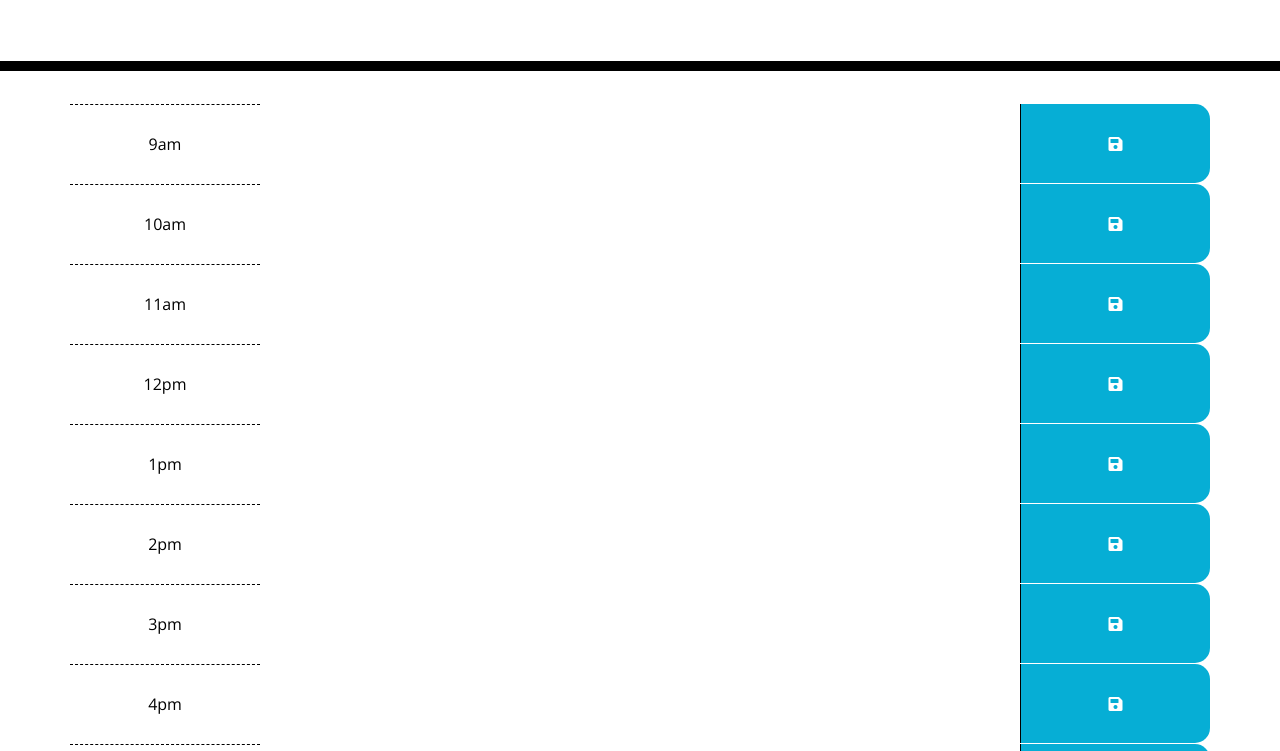
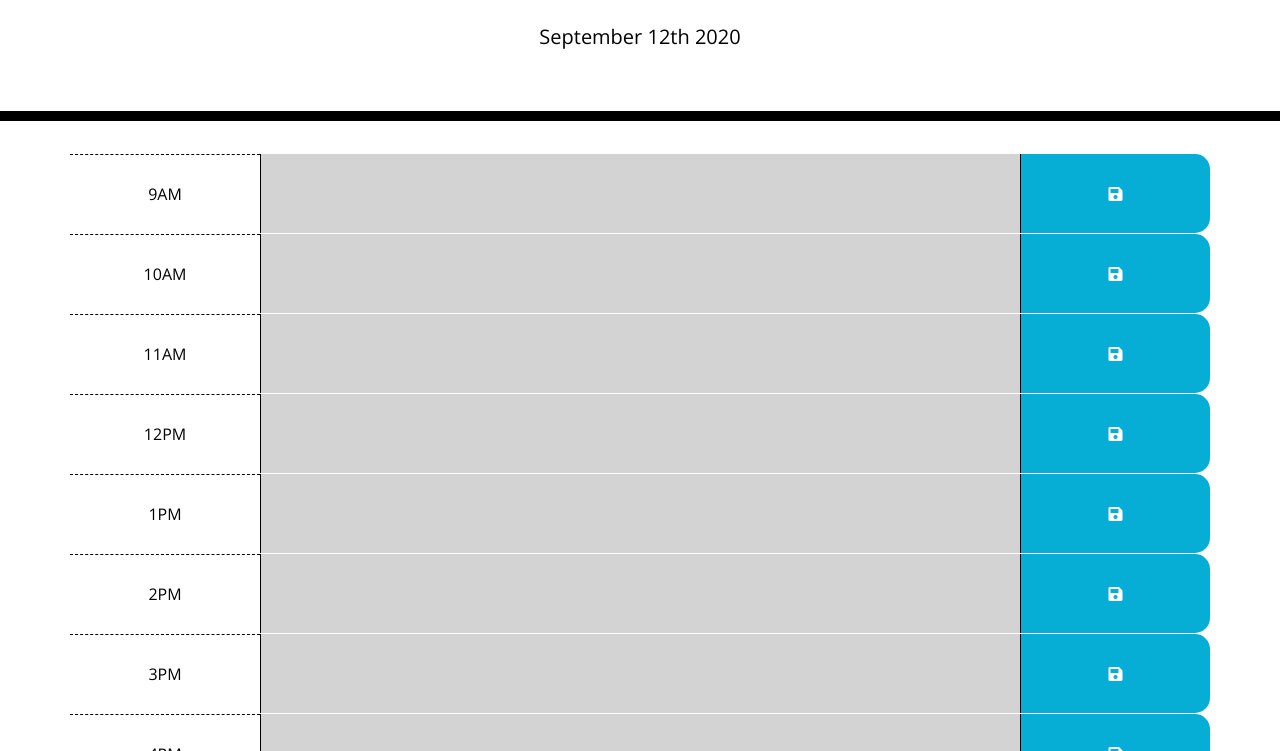
Before and after one commit to noriyuki-ishii-820/dayPlanner, a plain HTML site: page index.html in a window 1280 px wide. Shown: the part 201-952 px from the top of the page. Drawn offline with nearby package versions, Linux system fonts and the light colour scheme.

Commit message:
localStorage codes done

```diff
--- a/index.html
+++ b/index.html
@@ -29,6 +29,62 @@
       <p id="currentDay" class="lead"></p>
     </header>
     <div class="container">
+        <div class="row" id="9AM"> <!-- 9AM-->
+              <div class="col-2 hour">9AM</div>
+              <div class="col-8 textarea"><input type="text" class="textBox"></input></div>
+              <div class="col-2 saveBtn"><i class="fas fa-save fa-vc"></i></div>
+        </div>
+
+        <div class="row" id="10AM"> <!-- 10AM-->
+          <div class="col-2 hour">10AM</div>
+          <div class="col-8 textarea"><input type="text" class="textBox"></input></div>
+          <div class="col-2 saveBtn"><i class="fas fa-save fa-vc"></i></div>
+        </div>
+
+        <div class="row" id="11AM"> <!-- 11AM-->
+          <div class="col-2 hour">11AM</div>
+          <div class="col-8 textarea"><input type="text" class="textBox"></input></div>
+          <div class="col-2 saveBtn"><i class="fas fa-save fa-vc"></i></div>
+        </div>
+
+        <div class="row" id="12PM"> <!-- 12PM-->
+          <div class="col-2 hour">12PM</div>
+          <div class="col-8 textarea"><input type="text" class="textBox"></input></div>
+          <div class="col-2 saveBtn"><i class="fas fa-save fa-vc"></i></div>
+        </div>
+
+        <div class="row" id="13PM"> <!-- 1PM-->
+          <div class="col-2 hour">1PM</div>
+          <div class="col-8 textarea"><input type="text" class="col-8 textBox"></input></div>
+          <div class="col-2 saveBtn"><i class="fas fa-save fa-vc"></i></div>
+        </div>
+
+        <div class="row" id="14PM"> <!--2PM-->
+          <div class="col-2 hour">2PM</div>
+          <div class="col-8 textarea"><input type="text" class="textBox"></input></div>
+          <div class="col-2 saveBtn"><i class="fas fa-save fa-vc"></i></div>
+        </div>
+
+        <div class="row" id="15PM"> <!--3PM-->
+          <div class="col-2 hour">3PM</div>
+          <div class="col-8 textarea"><input type="text" class="textBox"></input></div>
+          <div class="col-2 saveBtn"><i class="fas fa-save fa-vc"></i></div>
+        </div>
+
+
+        <div class="row" id="16PM"> <!--4PM-->
+          <div class="col-2 hour">4PM</div>
+          <div class="col-8 textarea"><input type="text" class="textBox"></input></div>
+          <div class="col-2 saveBtn"><i class="fas fa-save fa-vc"></i></div>
+        </div>
+
+        <div class="row" id="17PM"> <!--5PM-->
+          <div class="col-2 hour" id="lastHourBox">5PM</div>
+          <div class="col-8 textarea"><input type="text" class="textBox"></input></div>
+          <div class="col-2 saveBtn"><i class="fas fa-save fa-vc"></i></div>
+        </div>
+
+
 
 
     <script src="https://code.jquery.com/jquery-3.4.1.min.js"></script>
--- a/script.js
+++ b/script.js
@@ -1,40 +1,31 @@
-//showing the current day/month
+//showing today
 
-var currentTimeText = document.getElementById("currentDay");
-var currentTime = moment().format("MMMM Do YYYY");
-currentTimeText.textContent = currentTime;
+var todayText = document.getElementById("currentDay");
+var today = moment().format("MMMM Do YYYY");
+todayText.textContent = today;
 
-var currentHour = moment().format('L');
-
-// userInput
-var userInput = document.getElementsByClassName("textBox");
-
-// time variables
-
-var hourArray = ["9am","10am","11am","12pm","1pm","2pm","3pm","4pm","5pm"];
-
-$(document).ready(function() {
-
-
-    for (var i = 0; i < hourArray.length; i++) {
-
-        $(".container").append(
-            '<div class="row"><div class="col-2 hour">' + hourArray[i] + '</div><div class="col-8 textarea"><input type="text" class="textBox"></input></div><div class="col-2 saveBtn"><i class="saveBtnIcon fas fa-save fa-vc"></i></div></div>'
-          );
-
-     }
-
-     function saveData(){
-        localStorage.setItem("duty", JSON.stringify(userInput));
-        alert("data saved!");
-        console.log("clicked!!");
-    }
-
-
-    $(".fa-save").click(saveData)
+var currentHour = moment().format('H'); //gets the current hour value in 24h format
+console.log(currentHour);
 
 
 
+$(document).ready(function() {
+    // hit the save button to store the notes in the local storage
+     $(".saveBtn").on("click", function(){
+        var userInput = $(this).siblings(".textarea").children(".textBox").val();
+        var hour = $(this).parent().attr("id");
+        localStorage.setItem(hour, userInput);
+     });
 
+     //load any data in the local storage
+     $("#9AM .textarea .textBox").val(localStorage.getItem("9AM"));
+     $("#10AM .textarea .textBox").val(localStorage.getItem("10AM"));
+     $("#11AM .textarea .textBox").val(localStorage.getItem("11AM"));
+     $("#12PM .textarea .textBox").val(localStorage.getItem("12PM"));
+     $("#13PM .textarea .textBox").val(localStorage.getItem("13PM"));
+     $("#14PM .textarea .textBox").val(localStorage.getItem("14PM"));
+     $("#15PM .textarea .textBox").val(localStorage.getItem("15PM"));
+     $("#16PM .textarea .textBox").val(localStorage.getItem("16PM"));
+     $("#17PM .textarea .textBox").val(localStorage.getItem("17PM"));
 
 });
--- a/style.css
+++ b/style.css
@@ -8,8 +8,16 @@ p {
   margin:0;
 }
 
-textarea{
-  background: transparent;
+#currentDay {
+  margin-top:50px;
+}
+
+.container{
+  margin-bottom:50px;
+}
+
+.textarea {
+  background:lightgrey;
   border: none;
   resize: none;
   color: #000000;
@@ -21,6 +29,7 @@ textarea{
   height:95%;
   width:100%;
   border:none;
+  background:lightgrey;
 }
 
 .jumbotron {
@@ -87,3 +96,7 @@ textarea{
   font-size: 50px;
   transition: all .3s ease-in-out;
 }
+
+#lastHourBox {
+  border-bottom:1px dashed #000000;
+}
```
